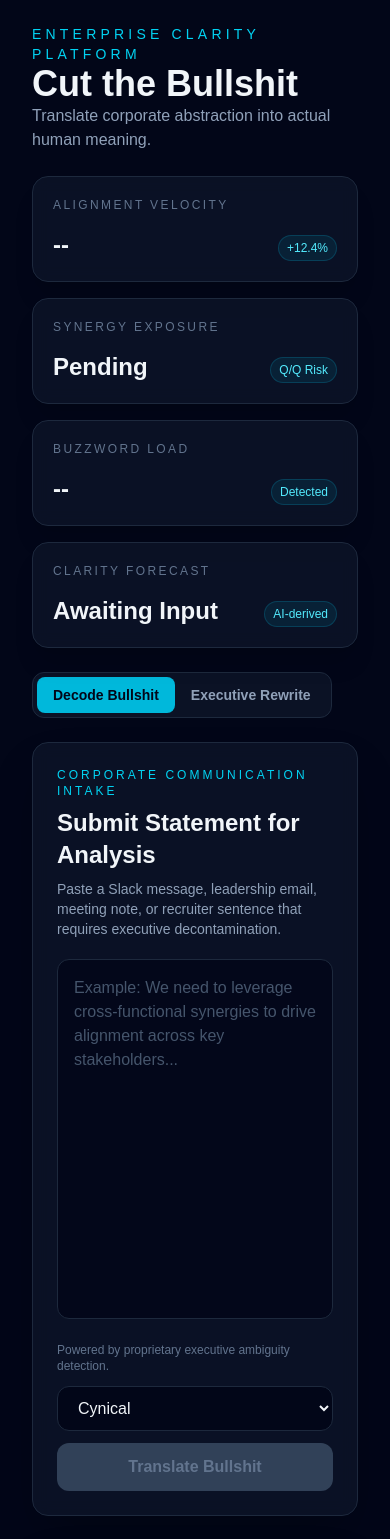
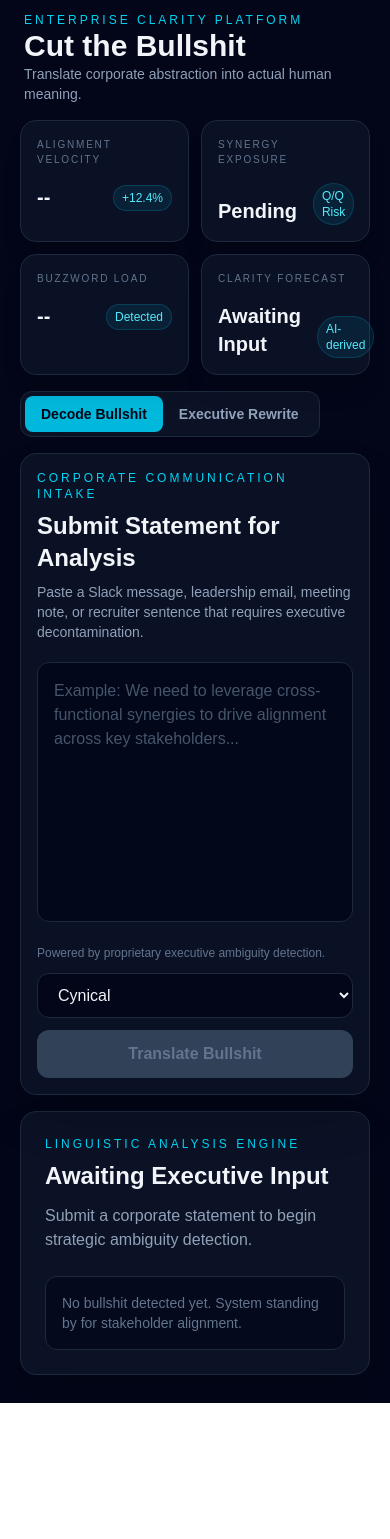
Before and after one commit to amatranga/cut-the-bullshit, a Next.js app: page / in a window 390 px wide. Shown: the top 1539 px of the page. After the commit the page ends 1403 px from the top, so only its background shows below. Built offline with nearby package versions, Linux system fonts and the light colour scheme.

Commit message:
[feat]: mobile polish

```diff
--- a/app/components/BullshitMeter.tsx
+++ b/app/components/BullshitMeter.tsx
@@ -5,7 +5,7 @@ type BullshitMeterProps = {
   appMode: AppMode;
 };
 
-export const BullshitMeter = ({
+const BullshitMeter = ({
   score,
   appMode,
 }: BullshitMeterProps) => {
@@ -70,7 +70,7 @@ export const BullshitMeter = ({
           </div>
         </div>
 
-        <div className="grid grid-cols-2 gap-4 pt-2">
+        <div className="grid grid-cols-2 gap-3 pt-2 sm:gap-4">
           <MiniMetric
             label="Synergy Saturation"
             value={`${Math.min(score + 8, 100)}%`}
@@ -101,12 +101,12 @@ type MiniMetricProps = {
   value: string;
 };
 
-function MiniMetric({
+const MiniMetric = ({
   label,
   value,
-}: MiniMetricProps) {
+}: MiniMetricProps) => {
   return (
-    <div className="rounded-xl border border-slate-800 bg-slate-950/60 p-4">
+    <div className="rounded-xl border border-slate-800 bg-slate-950/60 p-3 sm:p-4">
       <p className="text-xs uppercase tracking-wider text-slate-500">
         {label}
       </p>
@@ -117,3 +117,5 @@ function MiniMetric({
     </div>
   );
 }
+
+export { BullshitMeter };
--- a/app/components/EmptyState.tsx
+++ b/app/components/EmptyState.tsx
@@ -4,7 +4,7 @@ type EmptyStateProps = {
   appMode: AppMode
 }
 
-export const EmptyState = ({ appMode }: EmptyStateProps) => {
+const EmptyState = ({ appMode }: EmptyStateProps) => {
   return (
     <aside className="rounded-2xl border border-slate-800 bg-slate-900/70 p-6 shadow-2xl">
       <p className="text-xs uppercase tracking-[0.25em] text-cyan-400">
@@ -25,3 +25,5 @@ export const EmptyState = ({ appMode }: EmptyStateProps) => {
     </aside>
   );
 }
+
+export { EmptyState };
--- a/app/components/ErrorMessage.tsx
+++ b/app/components/ErrorMessage.tsx
@@ -2,8 +2,10 @@ type ErrorMessageProps = {
   message: string;
 }
 
-export const ErrorMessage = ({ message }: ErrorMessageProps) => (
+const ErrorMessage = ({ message }: ErrorMessageProps) => (
   <div className="rounded-xl border border-red-500/30 bg-red-500/10 p-4 text-red-200">
     {message}
   </div>
 );
+
+export { ErrorMessage };
--- a/app/components/ExecutiveDashboard.tsx
+++ b/app/components/ExecutiveDashboard.tsx
@@ -4,14 +4,14 @@ type ExecutiveDashboardProps = {
   result: TranslationResult | null;
 };
 
-export const ExecutiveDashboard = ({
+const ExecutiveDashboard = ({
   result,
 }: ExecutiveDashboardProps) => {
   const score = result?.score ?? 0;
   const buzzwordCount = result?.buzzwords.length ?? 0;
 
   return (
-    <section className="grid gap-4 md:grid-cols-4">
+    <section className="grid grid-cols-2 gap-3 sm:gap-4 lg:grid-cols-4">
       <DashboardCard
         label="Alignment Velocity"
         value={result ? `${Math.min(score + 11, 100)}%` : "--"}
@@ -45,19 +45,19 @@ type DashboardCardProps = {
   trend: string;
 };
 
-function DashboardCard({
+const DashboardCard = ({
   label,
   value,
   trend,
-}: DashboardCardProps) {
+}: DashboardCardProps) => {
   return (
-    <div className="rounded-2xl border border-slate-800 bg-slate-900/70 p-5 shadow-xl backdrop-blur">
-      <p className="text-xs uppercase tracking-[0.2em] text-slate-500">
+      <div className="rounded-2xl border border-slate-800 bg-slate-900/70 p-4 shadow-xl backdrop-blur sm:p-5">
+        <p className="text-[10px] uppercase tracking-[0.18em] text-slate-500 sm:text-xs sm:tracking-[0.2em]">
           {label}
         </p>
 
         <div className="mt-4 flex items-end justify-between gap-4">
-        <p className="text-2xl font-bold text-slate-100">
+          <p className="text-xl font-bold text-slate-100 sm:text-2xl">
             {value}
           </p>
 
@@ -69,8 +69,10 @@ function DashboardCard({
   );
 }
 
-function getClarityForecast(score: number) {
+const getClarityForecast = (score: number) => {
   if (score < 30) return "Stable";
   if (score < 70) return "Cloudy";
   return "Obfuscated";
 }
+
+export { ExecutiveDashboard };
--- a/app/components/Header.tsx
+++ b/app/components/Header.tsx
@@ -1,11 +1,17 @@
-export const Header = () => (
-  <header>
-    <p className="text-sm uppercase tracking-[0.3em] text-cyan-400">
+const Header = () => (
+  <header className="px-1">
+    <p className="text-xs uppercase tracking-[0.25em] text-cyan-400 sm:text-sm sm:tracking-[0.3em]">
       Enterprise Clarity Platform
     </p>
-    <h1 className="text-4xl font-bold">Cut the Bullshit</h1>
-    <p className="text-slate-400">
+
+    <h1 className="text-3xl font-bold sm:text-4xl">
+      Cut the Bullshit
+    </h1>
+
+    <p className="text-sm text-slate-400 sm:text-base">
       Translate corporate abstraction into actual human meaning.
     </p>
   </header>
 );
+
+export { Header };
--- a/app/components/ModeToggle.tsx
+++ b/app/components/ModeToggle.tsx
@@ -5,7 +5,7 @@ type ModeToggleProps = {
   onModeChange: (mode: AppMode) => void;
 };
 
-export function ModeToggle({ appMode, onModeChange }: ModeToggleProps) {
+const ModeToggle = ({ appMode, onModeChange }: ModeToggleProps) => {
   return (
     <div className="inline-flex rounded-xl border border-slate-800 bg-slate-900/70 p-1">
       <button
@@ -34,3 +34,5 @@ export function ModeToggle({ appMode, onModeChange }: ModeToggleProps) {
     </div>
   );
 }
+
+export { ModeToggle };
--- a/app/components/TranslationCard.tsx
+++ b/app/components/TranslationCard.tsx
@@ -8,7 +8,7 @@ type TranslationCardProps = {
   appMode: AppMode
 };
 
-export const TranslationCard = ({
+const TranslationCard = ({
   result,
   appMode,
 }: TranslationCardProps) => {
@@ -67,7 +67,6 @@ export const TranslationCard = ({
     const shareText = getShareText();
 
     if (!navigator.share) {
-      console.log('navigator.share not a function');
       await handleCopy();
       return;
     }
@@ -104,7 +103,7 @@ export const TranslationCard = ({
             <button
               type="button"
               onClick={handleCopy}
-              className="rounded-full border border-slate-700 bg-slate-800/80 px-3 py-1 text-xs text-slate-300 transition hover:border-slate-500 hover:bg-slate-700"
+              className="hidden rounded-full border border-slate-700 bg-slate-800/80 px-3 py-1 text-xs text-slate-300 transition hover:border-slate-500 hover:bg-slate-700 sm:inline-flex"
             >
               {copied ? "Copied!" : "Copy"}
             </button>
@@ -112,7 +111,7 @@ export const TranslationCard = ({
             <button
               type="button"
               onClick={handleShare}
-              className="rounded-full border border-slate-700 bg-slate-800/80 px-3 py-1 text-xs text-slate-300 transition hover:border-slate-500 hover:bg-slate-700"
+              className="inline-flex rounded-full border border-slate-700 bg-slate-800/80 px-3 py-1 text-xs text-slate-300 transition hover:border-slate-500 hover:bg-slate-700"
             >
               {shared ? "Shared!" : "Share"}
             </button>
@@ -167,3 +166,5 @@ export const TranslationCard = ({
     </div>
   );
 }
+
+export { TranslationCard };
--- a/app/components/TranslationHistory.tsx
+++ b/app/components/TranslationHistory.tsx
@@ -8,7 +8,7 @@ type TranslationHistoryProps = {
   onSelect: (item: TranslationHistoryItem) => void;
 };
 
-export const TranslationHistory = ({
+const TranslationHistory = ({
   hist,
   onSelect,
 }: TranslationHistoryProps) => {
@@ -39,7 +39,7 @@ export const TranslationHistory = ({
       </button>
 
       {isOpen && (
-        <div className="mt-4 space-y-3">
+        <div className="mt-4 max-h-[320px] space-y-2 overflow-y-auto pr-1">
           {hist.map(item => (
             <button
               key={item.id}
@@ -47,17 +47,21 @@ export const TranslationHistory = ({
               onClick={() => onSelect(item)}
               className="w-full rounded-xl border border-slate-800 bg-slate-950/60 p-3 text-left transition hover:border-cyan-500/50"
             >
-              <div className="flex items-center justify-between gap-3">
-                <p className="truncate text-sm font-medium text-slate-100">
-                  {item.original}
-                </p>
+              <div className="flex items-center justify-between gap-2">
+                <span className="rounded-full border border-cyan-500/20 bg-cyan-500/10 px-2 py-0.5 text-[10px] uppercase tracking-wide text-cyan-300">
+                  {item.appMode === "rewrite" ? "Rewrite" : "Decode"}
+                </span>
 
-                <span className="shrink-0 rounded-full border border-cyan-500/20 bg-cyan-500/10 px-2 py-0.5 text-xs text-cyan-300">
-                  {item.appMode === "rewrite" ? "Rewrite" : "Decode"}
+                <span className="text-[10px] text-slate-600">
+                  {new Date(item.createdAt).toLocaleDateString()}
                 </span>
               </div>
 
-              <p className="mt-2 line-clamp-2 text-sm text-slate-400">
+              <p className="mt-2 line-clamp-1 text-sm font-medium text-slate-100">
+                {item.original}
+              </p>
+
+              <p className="mt-1 line-clamp-2 text-xs leading-relaxed text-slate-400">
                 {item.translation}
               </p>
             </button>
@@ -67,3 +71,5 @@ export const TranslationHistory = ({
     </section>
   );
 }
+
+export { TranslationHistory };
--- a/app/components/TranslatorInput.tsx
+++ b/app/components/TranslatorInput.tsx
@@ -19,7 +19,7 @@ const translateToOptions = [
   { id: 'slack-goblin', name: 'Slack Goblin' },
 ]
 
-export const TranslatorInput = ({
+const TranslatorInput = ({
   onTranslate,
   isLoading,
   appMode,
@@ -44,7 +44,8 @@ export const TranslatorInput = ({
   return (
     <form
       onSubmit={handleSubmit}
-      className="rounded-2xl border border-slate-800 bg-slate-900/70 p-6 shadow-2xl backdrop-blur"
+      className="rounded-2xl border border-slate-800 bg-slate-900/70 p-4 shadow-2xl backdrop-blur sm:p-6"
+      // className="rounded-2xl border border-slate-800 bg-slate-900/70 p-6 shadow-2xl backdrop-blur"
     >
       <div className="mb-5">
         <p className="text-xs uppercase tracking-[0.25em] text-cyan-400">
@@ -72,7 +73,7 @@ export const TranslatorInput = ({
             ? "Example: We don't know who owns this yet, but someone needs to decide."
             : "Example: We need to leverage cross-functional synergies to drive alignment across key stakeholders..."
         }
-        className="h-[360px] w-full resize-none overflow-y-auto rounded-xl border border-slate-800 bg-slate-950/80 p-4 text-slate-100 outline-none transition placeholder:text-slate-600 focus:border-cyan-500"
+        className="h-[260px] sm:h-[320px] lg:h-[360px] w-full resize-none overflow-y-auto rounded-xl border border-slate-800 bg-slate-950/80 p-4 text-slate-100 outline-none transition placeholder:text-slate-600 focus:border-cyan-500"
       />
 
       <div className="mt-4 flex flex-col gap-3 sm:flex-row sm:items-center sm:justify-between">
@@ -84,7 +85,7 @@ export const TranslatorInput = ({
           <select
             value={translationMode}
             onChange={event => onTranslationModeChange(event.target.value as TranslationMode)}
-            className="rounded-xl border border-slate-800 bg-slate-950 px-4 py-3 text-slate-100"
+            className="w-full rounded-xl border border-slate-800 bg-slate-950 px-4 py-3 text-slate-100 sm:w-[220px]"
           >
             {translateToOptions.map(opt => (
               <option key={opt.id} value={opt.id}>{opt.name}</option>
@@ -95,7 +96,7 @@ export const TranslatorInput = ({
         <button
           type="submit"
           disabled={!text.trim()}
-          className="rounded-xl bg-cyan-500 px-5 py-3 font-semibold text-slate-950 transition hover:bg-cyan-400 disabled:cursor-not-allowed disabled:bg-slate-700 disabled:text-slate-500"
+          className="w-full rounded-xl bg-cyan-500 px-5 py-3 font-semibold text-slate-950 transition hover:bg-cyan-400 disabled:cursor-not-allowed disabled:bg-slate-700 disabled:text-slate-500 sm:w-auto"
         >
           {isLoading
             ? isRewriteMode
@@ -109,3 +110,5 @@ export const TranslatorInput = ({
     </form>
   );
 }
+
+export { TranslatorInput };
--- a/app/page.tsx
+++ b/app/page.tsx
@@ -85,7 +85,6 @@ export default function Home() {
   };
 
   const handleSelectHistoryItem = (item: TranslationHistoryItem) => {
-    console.log(item);
     setResult(item);
     setAppMode(item.appMode);
     setInputText(item.original);
@@ -93,8 +92,8 @@ export default function Home() {
   };
 
   return (
-    <main className="min-h-screen overflow-hidden bg-slate-950 text-slate-100 p-6">
-      <div className="mx-auto max-w-[1400px] space-y-6 px-2">
+    <main className="min-h-screen bg-slate-950 text-slate-100 p-3 sm:p-4 lg:p-6">
+      <div className="mx-auto max-w-[1400px] space-y-4 px-2 sm:space-y-6">
         <Header />
 
         <ExecutiveDashboard result={result} />
@@ -103,7 +102,7 @@ export default function Home() {
 
         <ModeToggle appMode={appMode} onModeChange={setAppMode} />
 
-        <div className="grid items-start gap-6 lg:grid-cols-[minmax(0,1fr)_520px]">
+        <div className="grid items-start gap-4 lg:grid-cols-[minmax(0,1fr)_520px] lg:gap-6">
           <TranslatorInput
             onTranslate={handleTranslate}
             isLoading={isLoading}
@@ -113,19 +112,28 @@ export default function Home() {
             translationMode={translationMode}
             onTranslationModeChange={setTranslationMode}
           />
-          <aside className="space-y-6 self-start">
+
+          <aside className="space-y-4 self-start sm:space-y-6 lg:order-none">
+            <div className="flex flex-col gap-4 sm:gap-6">
               {result ? (
                 <>
+                  <div className="order-2 lg:order-1">
                     <BullshitMeter score={result.score} appMode={appMode} />
+                  </div>
+                  <div className="order-1 lg:order-2">
                     <TranslationCard result={result} appMode={appMode} />
+                  </div>
                 </>
               ) : (
                 <EmptyState appMode={appMode} />
               )}
+              <div className="order-3">
                 <TranslationHistory
                   hist={history}
                   onSelect={handleSelectHistoryItem}
                 />
+              </div>
+            </div>
           </aside>
         </div>
       </div>
```
Lines whose indentation alone changed are shown as unchanged.
